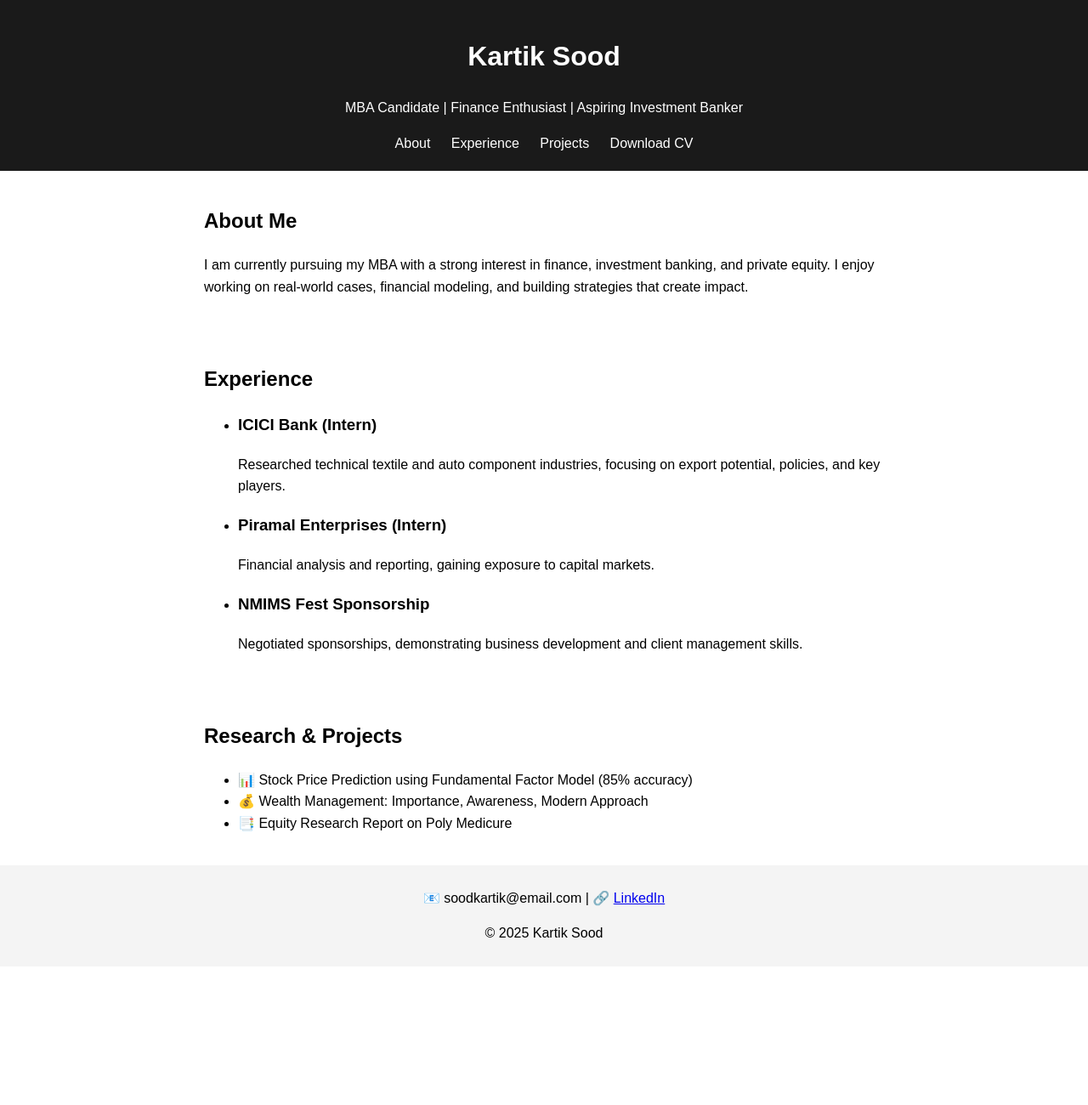
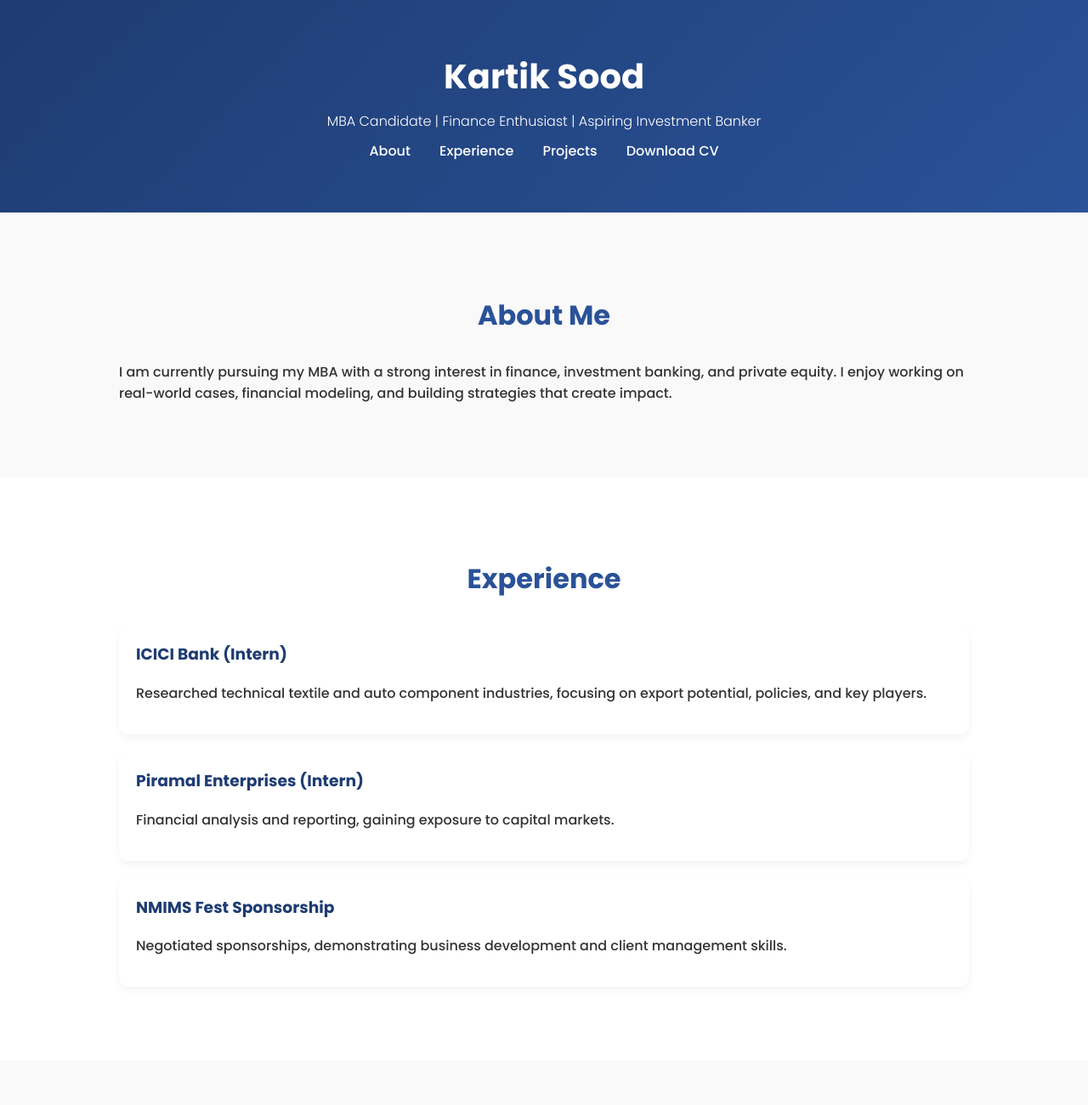
Before and after one commit to ksood713/ksood713.github.io, a plain HTML site: page index.html in a window 1280 px wide. Shown: the top 1300 px of the page at 85% size. Before the commit the page ends 1137 px from the top, so only its background shows below. Drawn offline with Linux system fonts and the light colour scheme.

Commit message:
Update style.css

```diff
--- a/style.css
+++ b/style.css
@@ -1,31 +1,99 @@
+/* Global styles */
 body {
-  font-family: Arial, sans-serif;
+  font-family: 'Poppins', sans-serif;
   margin: 0;
   padding: 0;
-  line-height: 1.6;
+  color: #333;
+  background: #f9f9f9;
 }
 
+.container {
+  width: 85%;
+  max-width: 1000px;
+  margin: auto;
+  padding: 20px;
+}
+
+/* Header */
 header {
-  background: #1a1a1a;
+  background: linear-gradient(135deg, #1e3c72, #2a5298);
   color: #fff;
-  padding: 20px;
+  padding: 40px 0;
   text-align: center;
 }
 
+header h1 {
+  margin: 0;
+  font-size: 2.5rem;
+}
+
+header .tagline {
+  margin: 10px 0;
+  font-weight: 300;
+}
+
 header nav a {
-  margin: 0 10px;
+  margin: 0 15px;
   color: #fff;
+  text-decoration: none;
+  font-weight: 500;
+}
+
+header nav a:hover {
+  text-decoration: underline;
+}
+
+/* Sections */
+.section {
+  padding: 50px 0;
+}
+
+.section.alt {
+  background: #ffffff;
+}
+
+.section h2 {
+  text-align: center;
+  margin-bottom: 30px;
+  font-size: 2rem;
+  color: #2a5298;
+}
+
+/* Cards */
+.cards {
+  list-style: none;
+  padding: 0;
+  display: grid;
+  gap: 20px;
+}
+
+.cards li {
+  background: #fff;
+  padding: 20px;
+  border-radius: 12px;
+  box-shadow: 0 4px 8px rgba(0,0,0,0.05);
+}
+
+.cards h3 {
+  margin-top: 0;
+  color: #1e3c72;
+}
+
+/* Footer */
+footer {
+  background: #1e3c72;
+  color: #fff;
+  text-align: center;
+  padding: 20px 0;
+}
+
+footer a {
+  color: #ffd700;
   text-decoration: none;
 }
 
-section {
-  padding: 20px;
-  max-width: 800px;
-  margin: auto;
+footer .small {
+  font-size: 0.8rem;
+  margin-top: 5px;
+  color: #ccc;
 }
-
-footer {
-  background: #f4f4f4;
-  text-align: center;
-  padding: 10px;
-}
```
